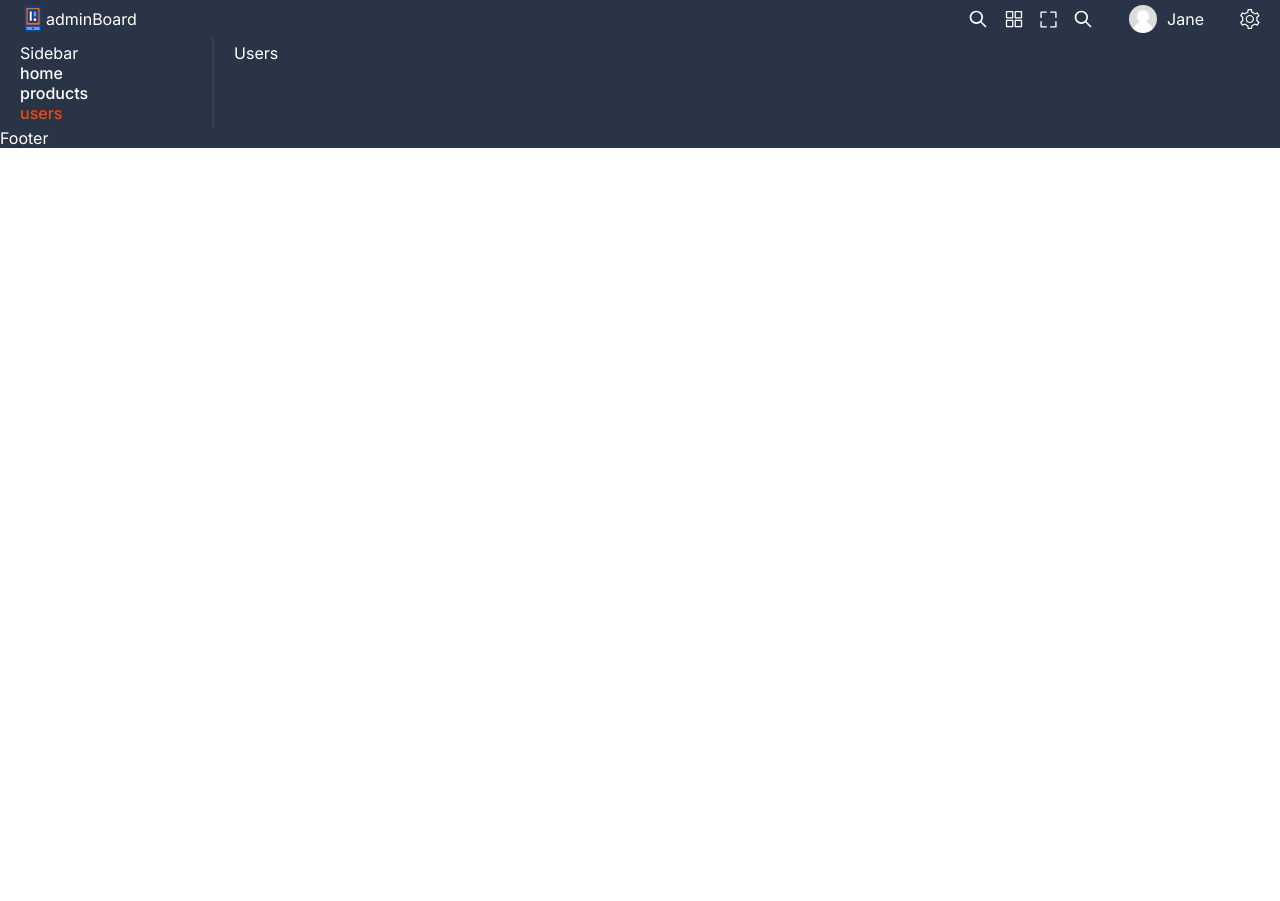
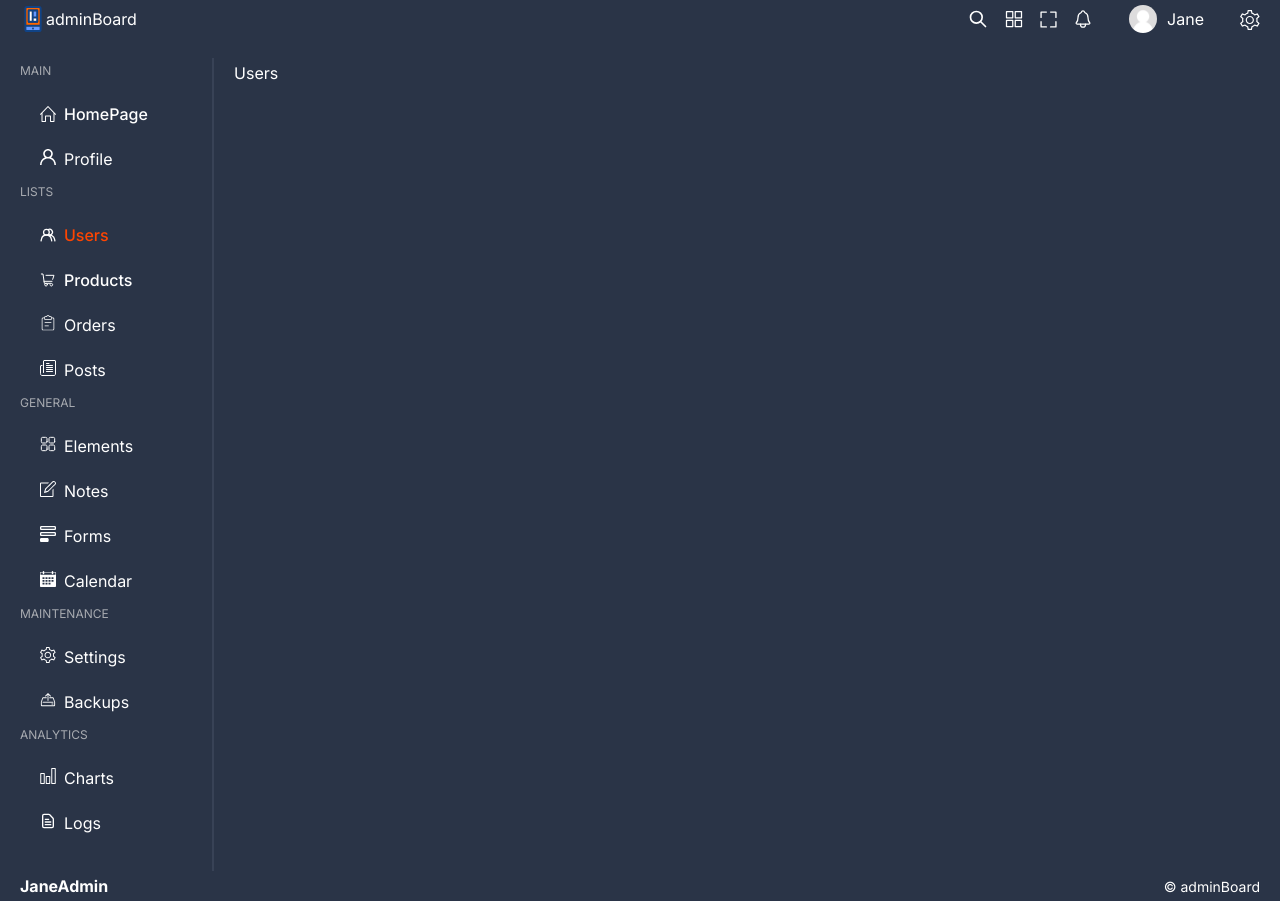
Before and after one commit to MaksymTykhoniuk/adminDashboard-prac, a React (Vite) app: page /adminDashboard-prac/users in a window 1280 px wide. Before the commit the page ends 800 px from the top, so only its background shows below. Built offline with nearby package versions, Linux system fonts and the light colour scheme.

Commit message:
added sidebar items

```diff
--- a/src/components/Footer/Footer.styled.tsx
+++ b/src/components/Footer/Footer.styled.tsx
@@ -1,3 +1,17 @@
 import styled from '@emotion/styled';
 
-export const FooterWrapper = styled.div``;
+export const FooterWrapper = styled.footer`
+  display: flex;
+  align-items: center;
+  justify-content: space-between;
+  padding: 5px 20px;
+`;
+
+export const FooterText = styled.p`
+  font-weight: bold;
+
+  &:last-of-type {
+    font-size: 14px;
+    font-weight: normal;
+  }
+`;
--- a/src/components/Footer/Footer.tsx
+++ b/src/components/Footer/Footer.tsx
@@ -1,7 +1,12 @@
-import { FooterWrapper } from './Footer.styled';
+import { FooterWrapper, FooterText } from './Footer.styled';
 
 const Footer = () => {
-  return <FooterWrapper>Footer</FooterWrapper>;
+  return (
+    <FooterWrapper>
+      <FooterText>JaneAdmin</FooterText>
+      <FooterText>© adminBoard</FooterText>
+    </FooterWrapper>
+  );
 };
 
 export default Footer;
--- a/src/components/Header/Header.styled.tsx
+++ b/src/components/Header/Header.styled.tsx
@@ -1,13 +1,15 @@
 import styled from '@emotion/styled';
+import { Link } from 'react-router-dom';
 
 export const HeaderWrapper = styled.header`
   display: flex;
   align-items: center;
   justify-content: space-between;
   padding: 5px 20px;
+  margin-bottom: 20px;
 `;
 
-export const LogoWrapper = styled.div`
+export const LogoWrapper = styled(Link)`
   display: flex;
   align-items: center;
 `;
@@ -34,7 +36,17 @@ export const ControlsList = styled.ul`
 
 export const ControlItem = styled.li``;
 
-export const ControlIcon = styled.a``;
+export const ControlIcon = styled.button`
+  border: none;
+  outline: none;
+  background: transparent;
+  cursor: pointer;
+  transition: all 250ms linear;
+
+  &:hover {
+    scale: 1.2;
+  }
+`;
 
 export const UserWrapper = styled.div`
   display: flex;
@@ -52,6 +64,16 @@ export const UserAvatar = styled.img`
 
 export const UserName = styled.p``;
 
-export const SettingIcon = styled.a`
+export const SettingIcon = styled.button`
   margin-left: 36px;
+  border: none;
+  outline: none;
+  background: transparent;
+  cursor: pointer;
+  transition: all 250ms linear;
+
+  &:hover {
+    scale: 1.2;
+    rotate: 40deg;
+  }
 `;
--- a/src/components/Header/Header.tsx
+++ b/src/components/Header/Header.tsx
@@ -16,7 +16,7 @@ import {
 const Header = () => {
   return (
     <HeaderWrapper>
-      <LogoWrapper>
+      <LogoWrapper to="/">
         <Logo src="logo.svg" alt="web logo" />
         <LogoText>adminBoard</LogoText>
       </LogoWrapper>
@@ -24,24 +24,24 @@ const Header = () => {
       <ControlsWrapper>
         <ControlsList>
           <ControlItem>
-            <ControlIcon href="">
-              <img src="search.svg" alt="" />
+            <ControlIcon>
+              <img src="search.svg" alt="search icon" />
             </ControlIcon>
           </ControlItem>
 
           <ControlItem>
-            <ControlIcon href="">
-              <img src="app.svg" alt="" />
+            <ControlIcon>
+              <img src="app.svg" alt="app icon " />
             </ControlIcon>
           </ControlItem>
           <ControlItem>
-            <ControlIcon href="">
-              <img src="expand.svg" alt="" />
+            <ControlIcon>
+              <img src="expand.svg" alt="expand icon" />
             </ControlIcon>
           </ControlItem>
           <ControlItem>
-            <ControlIcon href="">
-              <img src="search.svg" alt="" />
+            <ControlIcon>
+              <img src="notifications.svg" alt="notification icon" />
             </ControlIcon>
           </ControlItem>
         </ControlsList>
@@ -51,8 +51,8 @@ const Header = () => {
           <UserName>Jane</UserName>
         </UserWrapper>
 
-        <SettingIcon href="">
-          <img src="setting.svg" alt="" />
+        <SettingIcon>
+          <img src="setting.svg" alt="setting icon" />
         </SettingIcon>
       </ControlsWrapper>
     </HeaderWrapper>
--- a/src/components/Sidebar/Sidebar.styled.tsx
+++ b/src/components/Sidebar/Sidebar.styled.tsx
@@ -7,9 +7,50 @@ export const SidebarWrapper = styled.div`
   border-right: 2px solid #384256;
 `;
 
+export const SidebarList = styled.ul`
+  display: flex;
+  flex-direction: column;
+  list-style: none;
+
+  &:last-of-type {
+    margin-bottom: 18px;
+  }
+`;
+
+export const SidebarListItem = styled.li`
+  display: flex;
+  margin-bottom: 5px;
+  margin-left: 10px;
+  cursor: pointer;
+  padding: 10px;
+  border-radius: 30px;
+
+  &:hover {
+    background-color: #384256;
+  }
+`;
+
+export const SidebarListTitle = styled.p`
+  display: block;
+  margin-bottom: 16px;
+
+  text-transform: uppercase;
+  font-size: 12px;
+  color: #ddd;
+  opacity: 0.7;
+`;
+
+export const SidebarItemIcon = styled.img`
+  display: block;
+  width: 16px;
+  height: 16px;
+  margin-right: 8px;
+`;
+
 export const Link = styled(NavLink)`
-  display: block;
-  gap: 4px;
+  display: flex;
+  align-items: center;
+
   color: white;
   font-weight: 500;
 
--- a/src/components/Sidebar/Sidebar.tsx
+++ b/src/components/Sidebar/Sidebar.tsx
@@ -1,17 +1,96 @@
 import { Link } from './Sidebar.styled';
-import { SidebarWrapper } from './Sidebar.styled';
+import {
+  SidebarWrapper,
+  SidebarList,
+  SidebarListItem,
+  SidebarListTitle,
+  SidebarItemIcon,
+} from './Sidebar.styled';
 
 const Sidebar = () => {
   return (
     <SidebarWrapper>
-      Sidebar
-      <nav>
-        <Link to="/" end>
-          home
-        </Link>
-        <Link to="/products">products</Link>
-        <Link to="/users">users</Link>
-      </nav>
+      <SidebarList>
+        <SidebarListTitle>Main</SidebarListTitle>
+
+        <SidebarListItem>
+          <Link to="/">
+            <SidebarItemIcon src="home.svg" alt="homrpage icon" /> HomePage
+          </Link>
+        </SidebarListItem>
+
+        <SidebarListItem>
+          <SidebarItemIcon src="profile.svg" alt="homrpage icon" /> Profile
+        </SidebarListItem>
+      </SidebarList>
+
+      <SidebarList>
+        <SidebarListTitle>Lists</SidebarListTitle>
+
+        <SidebarListItem>
+          <Link to="/users">
+            <SidebarItemIcon src="user.svg" alt="homrpage icon" /> Users
+          </Link>
+        </SidebarListItem>
+
+        <SidebarListItem>
+          <Link to="/products">
+            <SidebarItemIcon src="product.svg" alt="homrpage icon" /> Products
+          </Link>
+        </SidebarListItem>
+
+        <SidebarListItem>
+          <SidebarItemIcon src="order.svg" alt="Orders icon" /> Orders
+        </SidebarListItem>
+
+        <SidebarListItem>
+          <SidebarItemIcon src="post2.svg" alt="Posts icon" /> Posts
+        </SidebarListItem>
+      </SidebarList>
+
+      <SidebarList>
+        <SidebarListTitle>General</SidebarListTitle>
+
+        <SidebarListItem>
+          <SidebarItemIcon src="element.svg" alt="Elements icon" /> Elements
+        </SidebarListItem>
+
+        <SidebarListItem>
+          <SidebarItemIcon src="note.svg" alt="Notes icon" /> Notes
+        </SidebarListItem>
+
+        <SidebarListItem>
+          <SidebarItemIcon src="form.svg" alt="Forms icon" /> Forms
+        </SidebarListItem>
+
+        <SidebarListItem>
+          <SidebarItemIcon src="calendar.svg" alt="Calendar icon" /> Calendar
+        </SidebarListItem>
+      </SidebarList>
+
+      <SidebarList>
+        <SidebarListTitle>Maintenance</SidebarListTitle>
+
+        <SidebarListItem>
+          <SidebarItemIcon src="settings.svg" alt="Settings icon" /> Settings
+        </SidebarListItem>
+
+        <SidebarListItem>
+          <SidebarItemIcon src="backup.svg" alt="Backups icon" /> Backups
+        </SidebarListItem>
+      </SidebarList>
+
+      <SidebarList>
+        <SidebarListTitle>Analytics</SidebarListTitle>
+
+        <SidebarListItem>
+          <SidebarItemIcon src="chart.svg" alt="Charts icon" /> Charts
+        </SidebarListItem>
+
+        <SidebarListItem>
+          <SidebarItemIcon src="log.svg" alt="Logs icon" /> Logs
+        </SidebarListItem>
+      </SidebarList>
     </SidebarWrapper>
   );
 };
```
